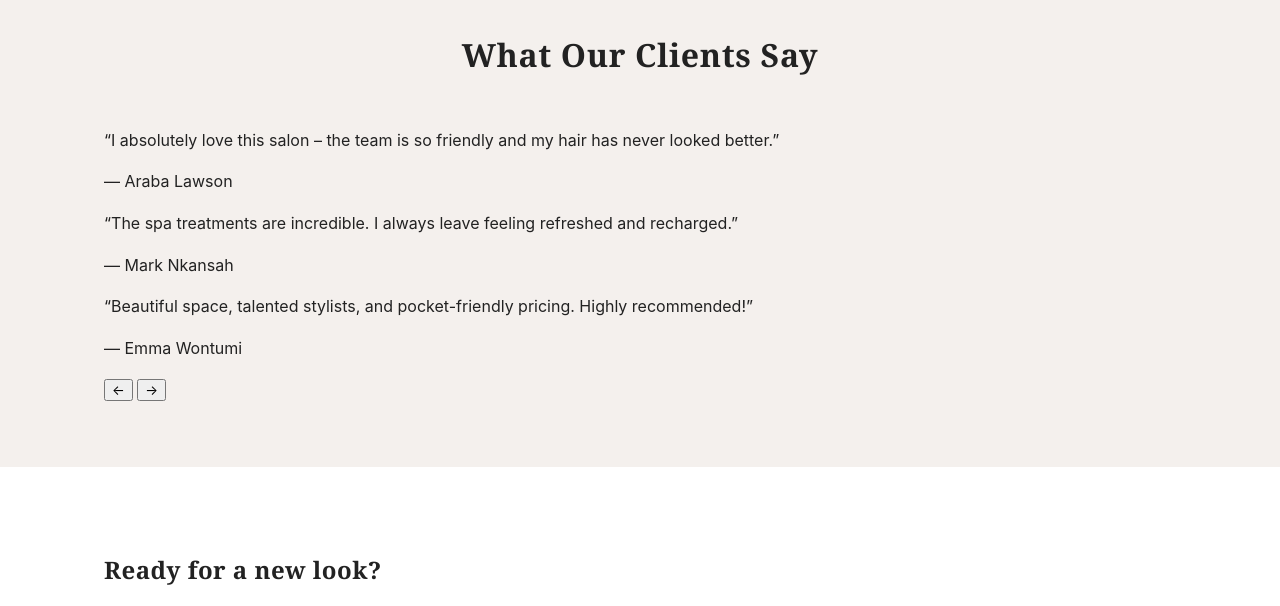
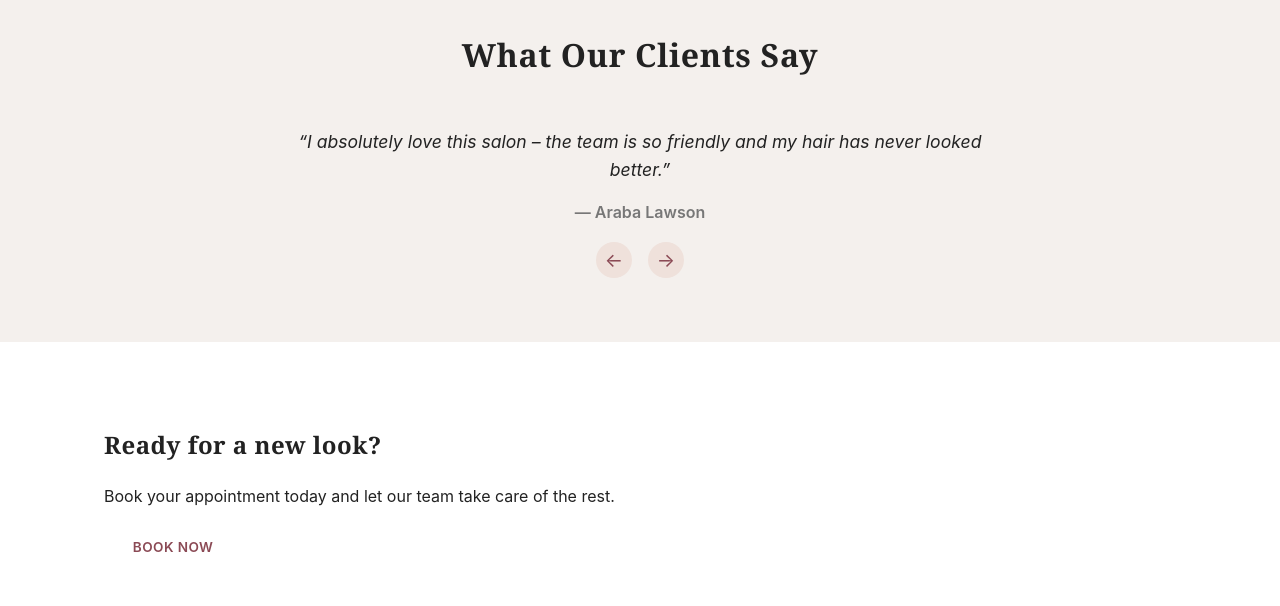
Before and after one commit to eustaceyoc/hairven-salon-app, a plain HTML site: page index.html in a window 1280 px wide. Shown: the part 2240-2846 px from the top of the page. Drawn offline with Linux system fonts and the light colour scheme.

Commit message:
Add styling for testimonials section

```diff
--- a/css/style.css
+++ b/css/style.css
@@ -363,12 +363,11 @@ textarea {
 }
 
 /* Lightbox */
-
 .lightbox {
   position: fixed;
   inset: 0;
   background-color: rgba(15, 10, 9, 0.9);
-  display: none; /* changed: hidden by default */
+  display: none;
   align-items: center;
   justify-content: center;
   padding: 1.5rem;
@@ -409,3 +408,49 @@ textarea {
 .lightbox-next {
   right: 1.5rem;
 }
+
+/* Testimonials */
+.testimonial-slider {
+  position: relative;
+  max-width: 720px;
+  margin: 0 auto;
+  text-align: center;
+}
+
+.testimonial-slide {
+  display: none;
+}
+
+.testimonial-slide.active {
+  display: block;
+}
+
+.testimonial-text {
+  font-size: 1.1rem;
+  font-style: italic;
+  margin-bottom: 1rem;
+}
+
+.testimonial-author {
+  font-weight: 600;
+  color: #777777;
+}
+
+.testimonial-controls {
+  display: flex;
+  justify-content: center;
+  gap: 1rem;
+  margin-top: 1rem;
+}
+
+.slider-prev,
+.slider-next {
+  border: none;
+  background-color: #efe1db;
+  color: #8b4a55;
+  border-radius: 999px;
+  width: 36px;
+  height: 36px;
+  cursor: pointer;
+  font-size: 1.2rem;
+}
```
